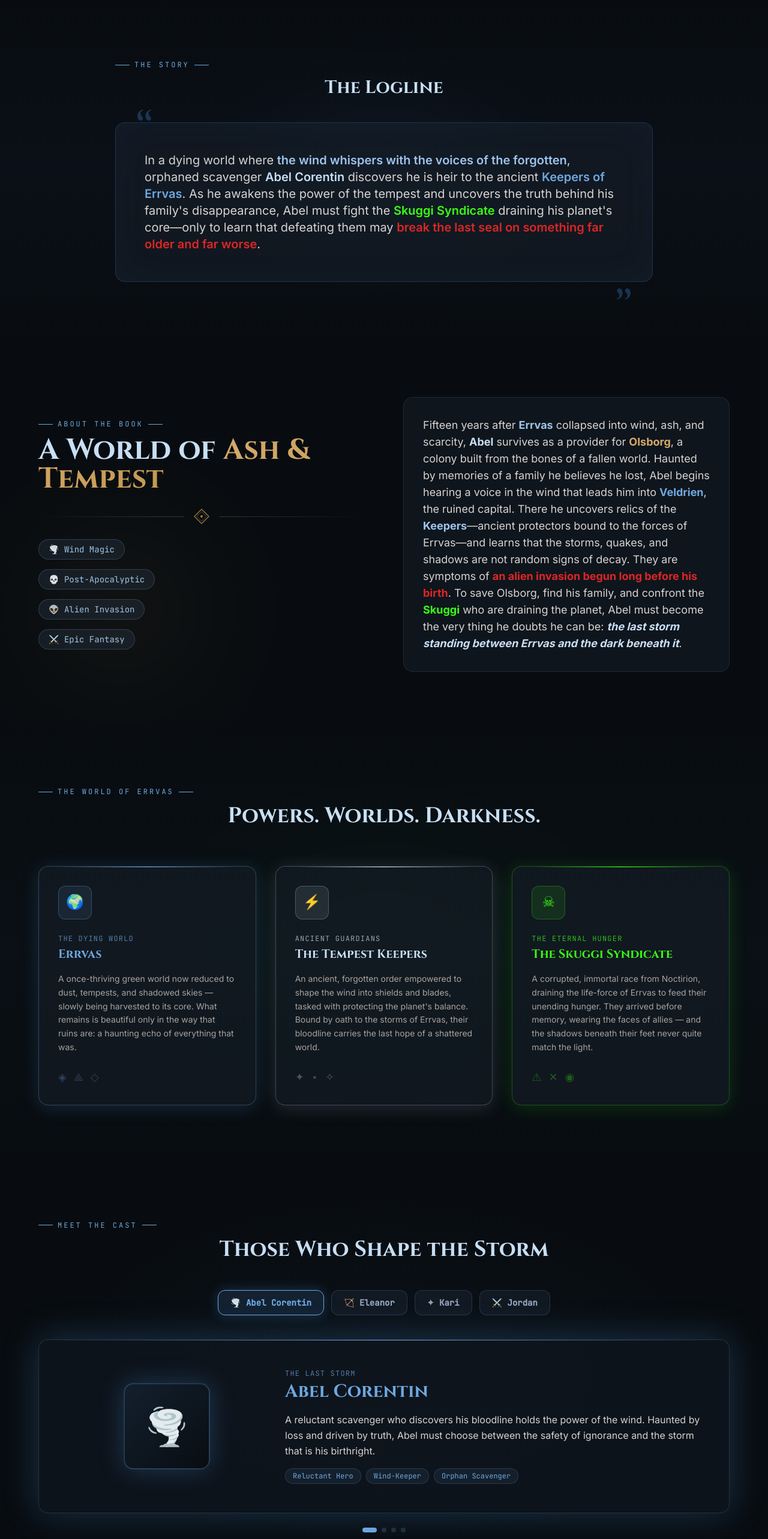
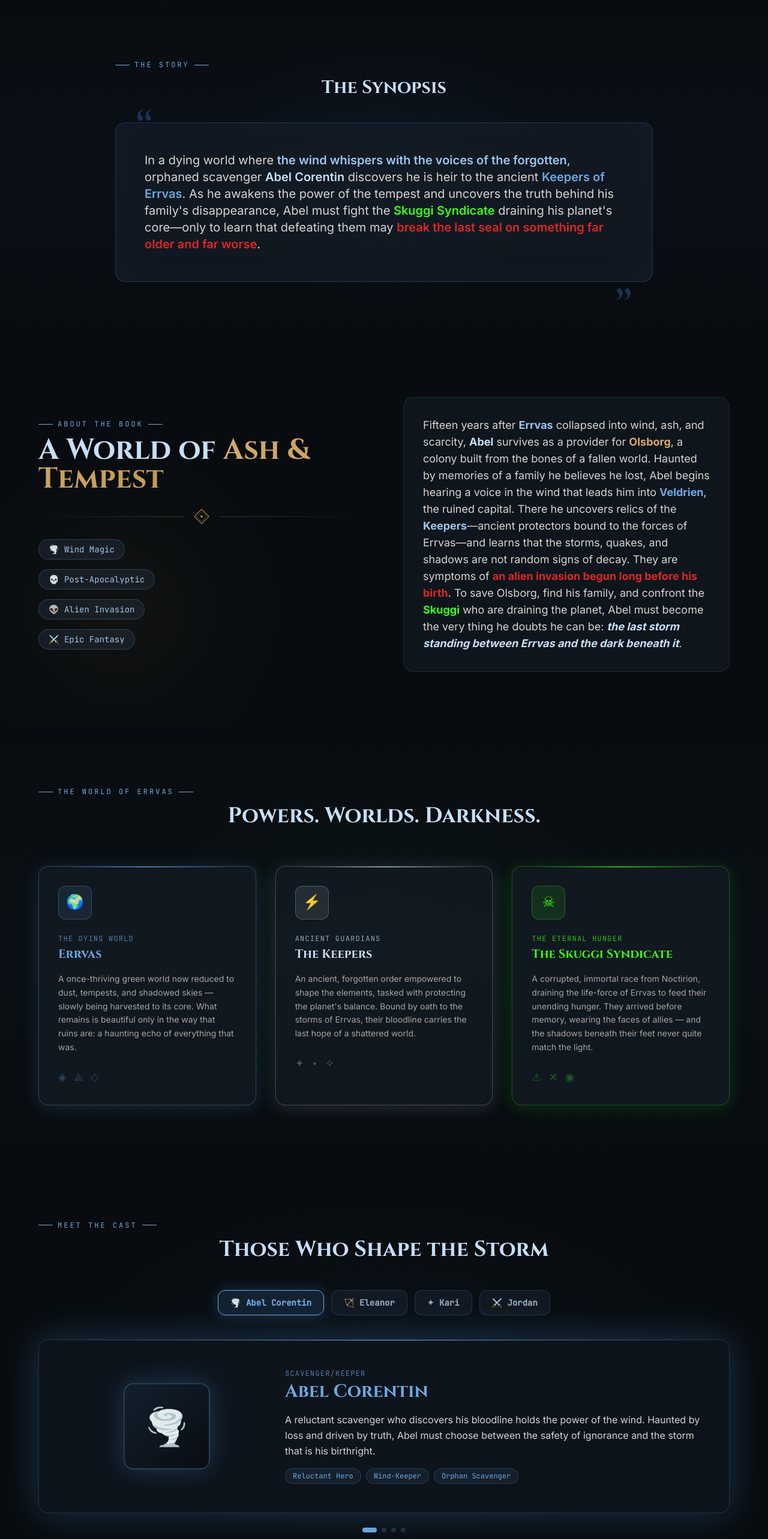
Before and after one commit to erickson-devin/erickson-devin.github.io, a React (Vite) app: page /bleak in a window 1280 px wide. Shown: the part 860-3426 px from the top of the page at 60% size. Built offline with nearby package versions, Linux system fonts and the light colour scheme.

Commit message:
feat: create Bleak project landing page with parallax hero, particle effects, and book promotion details

```diff
--- a/src/pages/Bleak.jsx
+++ b/src/pages/Bleak.jsx
@@ -286,7 +286,7 @@ function HookSection() {
           className="text-2xl sm:text-3xl font-serif font-bold mb-10"
           style={{ fontFamily: "'Cinzel', serif", color: '#c8dff5' }}
         >
-          The Logline
+          The Synopsis
         </h2>
 
         <div
@@ -466,14 +466,14 @@ const LORE_CARDS = [
   },
   {
     id: 'keepers',
-    title: 'The Tempest Keepers',
+    title: 'The Keepers',
     subtitle: 'Ancient Guardians',
     icon: '⚡',
     accent: '#c8dff5',
     glow: 'rgba(200,223,245,0.15)',
     border: 'rgba(200,223,245,0.25)',
     description:
-      'An ancient, forgotten order empowered to shape the wind into shields and blades, tasked with protecting the planet\'s balance. Bound by oath to the storms of Errvas, their bloodline carries the last hope of a shattered world.',
+      'An ancient, forgotten order empowered to shape the elements, tasked with protecting the planet\'s balance. Bound by oath to the storms of Errvas, their bloodline carries the last hope of a shattered world.',
     runes: ['✦', '⋆', '✧'],
   },
   {
@@ -593,7 +593,7 @@ const CHARACTERS = [
   {
     id: 'abel',
     name: 'Abel Corentin',
-    role: 'The Last Storm',
+    role: 'Scavenger/Keeper',
     color: '#6ea8e0',
     glow: 'rgba(74,143,209,0.3)',
     emoji: '🌪️',
@@ -620,18 +620,18 @@ const CHARACTERS = [
     glow: 'rgba(200,223,245,0.3)',
     emoji: '✦',
     description:
-      'An ancient, ethereal wind-spirit who serves as Abel\'s guide to his lost heritage. Neither fully present nor fully gone, Kari exists between breaths — the memory of Errvas given voice.',
+      'An ancient, ethereal wind-spirit who serves as Abel\'s guide to his lost heritage. Neither fully present nor fully gone, Kari exists in the space between breaths — the memory of Errvas given voice.',
     traits: ['Wind-Spirit', 'Ancient Guide', 'Ethereal Presence'],
   },
   {
     id: 'jordan',
     name: 'Jordan',
-    role: 'The Broken Blade',
+    role: 'The Broken Warrior',
     color: '#dc2626',
     glow: 'rgba(220,38,38,0.3)',
     emoji: '⚔️',
     description:
-      'A tragic warrior burdened by leadership, destined to break under the pressure of survival. Jordan\'s story is a warning written in blood: what happens when the strongest person in the room carries everyone but themselves.',
+      'A tragic warrior burdened by sudden leadership, destined to break under the pressure of survival. Jordan\'s story is a warning written in blood: what happens when the strongest person in the room carries everyone but themselves.',
     traits: ['Tragic Warrior', 'Burdened Leader', 'Destined to Break'],
   },
 ]
@@ -870,26 +870,13 @@ function NewsletterSection() {
         {/* Social icons */}
         <div className="flex justify-center gap-6 mt-14">
           {[
-            { label: 'Twitter / X', href: '#', icon: (
-              <svg width="20" height="20" fill="currentColor" viewBox="0 0 24 24">
-                <path d="M18.244 2.25h3.308l-7.227 8.26 8.502 11.24H16.17l-4.714-6.231-5.401 6.231H2.744l7.73-8.835L1.254 2.25H8.08l4.261 5.636 5.903-5.636ZM17 20.25l-12-15h1.5l12 15H17Z" />
-              </svg>
-            )},
-            { label: 'Instagram', href: '#', icon: (
-              <svg width="20" height="20" fill="none" stroke="currentColor" strokeWidth="2" viewBox="0 0 24 24">
-                <rect x="2" y="2" width="20" height="20" rx="5" ry="5"/><path d="M16 11.37A4 4 0 1 1 12.63 8 4 4 0 0 1 16 11.37z"/><line x1="17.5" y1="6.5" x2="17.51" y2="6.5"/>
-              </svg>
-            )},
-            { label: 'TikTok', href: '#', icon: (
-              <svg width="20" height="20" fill="currentColor" viewBox="0 0 24 24">
-                <path d="M19.59 6.69a4.83 4.83 0 01-3.77-4.25V2h-3.45v13.67a2.89 2.89 0 01-2.88 2.5 2.89 2.89 0 01-2.89-2.89 2.89 2.89 0 012.89-2.89c.28 0 .54.04.79.1V9.01a6.32 6.32 0 00-.79-.05 6.34 6.34 0 00-6.34 6.34 6.34 6.34 0 006.34 6.34 6.34 6.34 0 006.33-6.34V8.82a8.18 8.18 0 004.77 1.53V6.88a4.86 4.86 0 01-1-.19z"/>
-              </svg>
-            )},
-            { label: 'Goodreads', href: '#', icon: (
-              <svg width="20" height="20" fill="currentColor" viewBox="0 0 24 24">
-                <path d="M11.43 23.995c-3.608-.208-6.274-2.077-6.448-5.065h2.538c.15 1.719 1.715 2.771 3.898 2.771 2.308 0 3.867-1.236 3.867-4.22v-1.001h-.08c-.615 1.12-2.003 1.996-3.88 1.996-3.623 0-6.144-2.998-6.144-6.832 0-3.934 2.554-7.005 6.229-7.005 1.891 0 3.267.921 3.88 1.996h.08V4.84h2.463v11.822c0 4.13-2.17 7.333-6.403 7.333zm.163-8.498c2.407 0 3.836-1.929 3.836-4.684 0-2.737-1.44-4.684-3.836-4.684-2.381 0-3.82 1.927-3.82 4.684 0 2.74 1.439 4.684 3.82 4.684z"/>
-              </svg>
-            )},
+            {
+              label: 'Instagram', href: 'https://www.instagram.com/dericksonwrites/', icon: (
+                <svg width="20" height="20" fill="none" stroke="currentColor" strokeWidth="2" viewBox="0 0 24 24">
+                  <rect x="2" y="2" width="20" height="20" rx="5" ry="5" /><path d="M16 11.37A4 4 0 1 1 12.63 8 4 4 0 0 1 16 11.37z" /><line x1="17.5" y1="6.5" x2="17.51" y2="6.5" />
+                </svg>
+              )
+            },
           ].map(social => (
             <a
               key={social.label}
@@ -915,13 +902,13 @@ function NewsletterSection() {
             {' '}— by Devin Erickson
           </p>
           <a
-            href="mailto:author@bleakthenovel.com"
+            href="mailto:devin@devinerickson.com"
             className="transition-colors hover:text-storm-300"
             style={{ color: '#4a8fd1' }}
           >
-            author@bleakthenovel.com
+            devin@devinerickson.com
           </a>
-          <p style={{ color: '#292524' }}>© 2025 All Rights Reserved</p>
+          <p style={{ color: '#292524' }}>© 2026 All Rights Reserved</p>
         </div>
       </div>
     </section>
```
